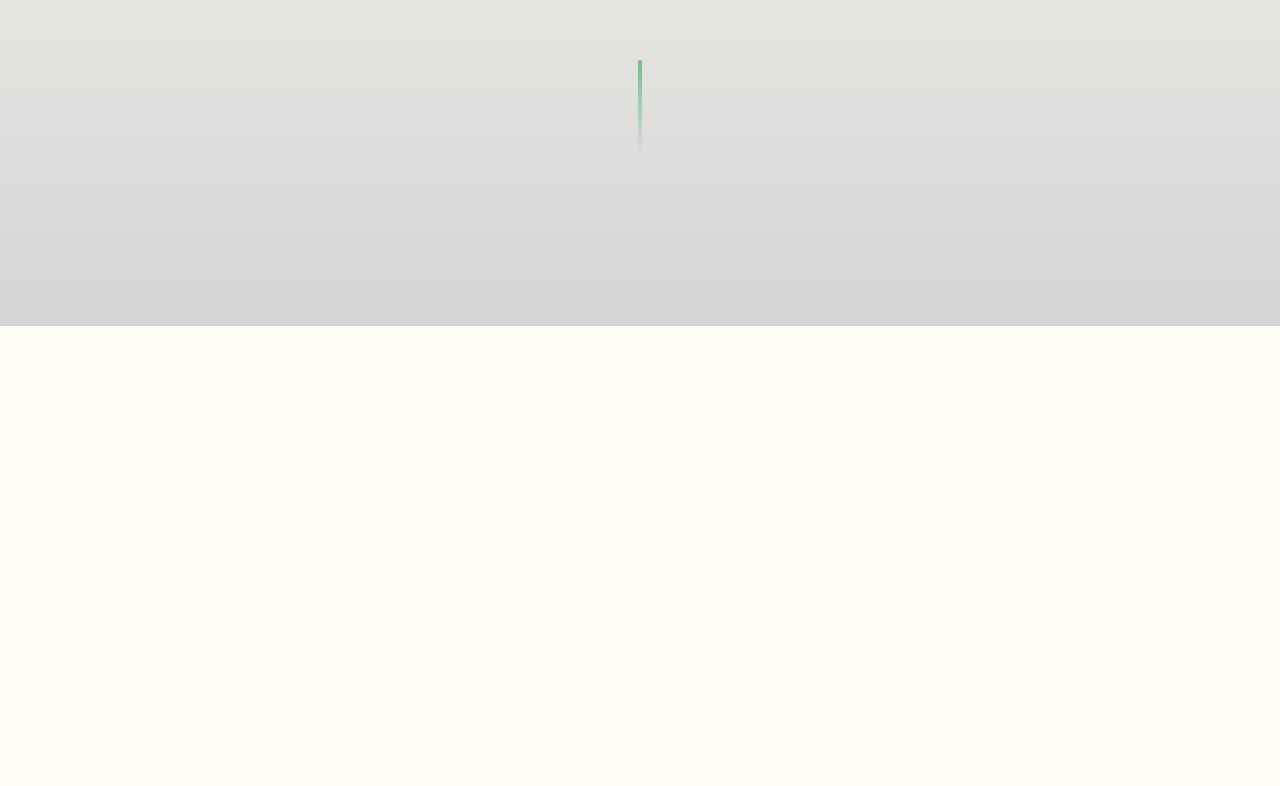
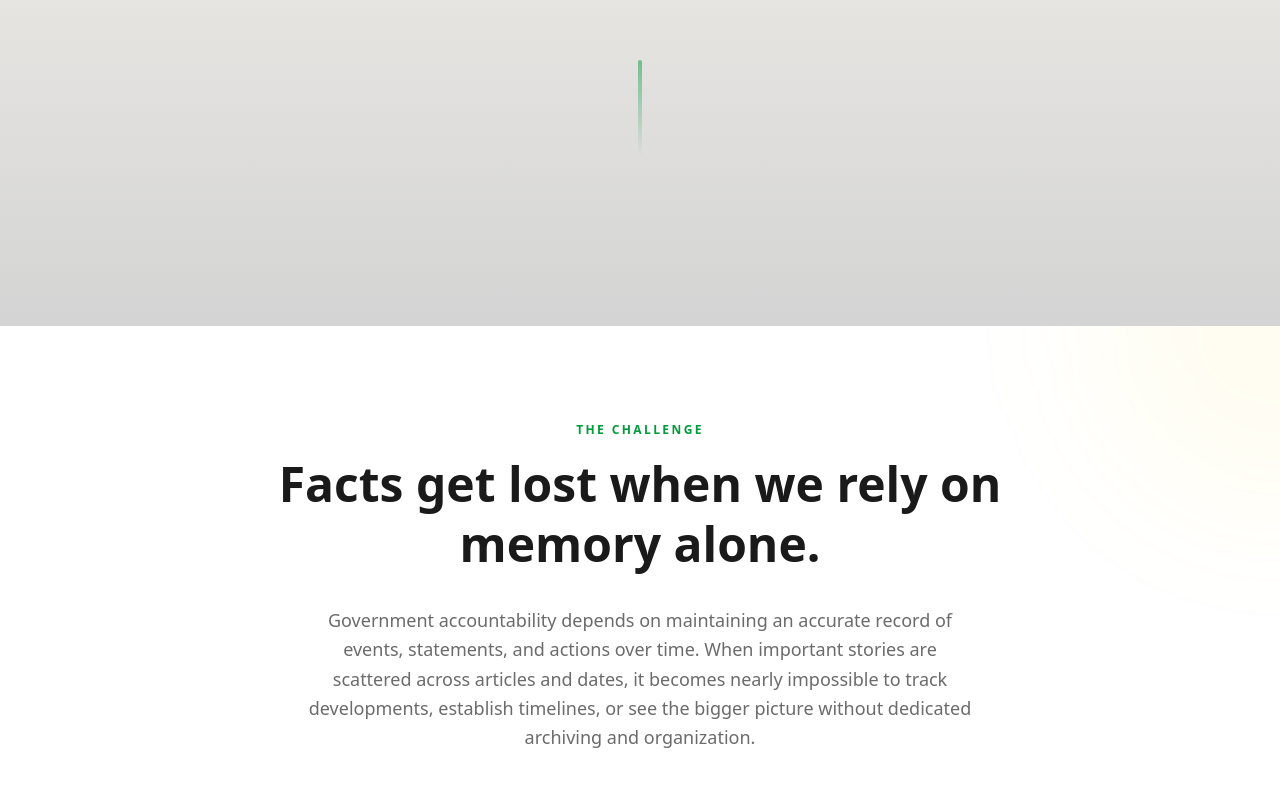
Before and after one commit to AshciR/jaccountable-frontend, a SvelteKit app: page / in a window 1280 px wide. Shown: the part 474-1260 px from the top of the page. Before the commit the page ends 800 px from the top, so only its background shows below. Built offline with nearby package versions, Linux system fonts and the light colour scheme.

Commit message:
feat: add challenge section
Added challenge section

Issues:
closes #7

```diff
--- /dev/null
+++ b/src/lib/components/features/ChallengeSection.svelte
@@ -0,0 +1,30 @@
+<script lang="ts">
+	// Challenge section describing the problem JAccountable solves
+</script>
+
+<section class="bg-surface py-24 relative overflow-hidden">
+	<!-- Decorative blur element -->
+	<div
+		class="absolute top-0 right-0 w-96 h-96 bg-secondary/5 rounded-full blur-3xl -mr-48 -mt-48"
+	></div>
+
+	<div class="max-w-4xl mx-auto px-6 text-center">
+		<!-- Section label -->
+		<span class="text-accent font-bold tracking-[0.2em] text-xs uppercase mb-4 block">
+			The Challenge
+		</span>
+
+		<!-- Heading -->
+		<h2 class="text-3xl md:text-5xl font-bold text-primary mb-8 leading-tight">
+			Facts get lost when we rely on memory alone.
+		</h2>
+
+		<!-- Body paragraph -->
+		<p class="text-lg text-neutral-500 leading-relaxed max-w-2xl mx-auto">
+			Government accountability depends on maintaining an accurate record of events, statements, and
+			actions over time. When important stories are scattered across articles and dates, it becomes
+			nearly impossible to track developments, establish timelines, or see the bigger picture
+			without dedicated archiving and organization.
+		</p>
+	</div>
+</section>
--- a/src/routes/+page.svelte
+++ b/src/routes/+page.svelte
@@ -1,5 +1,7 @@
 <script lang="ts">
 	import Hero from '$lib/components/features/Hero.svelte';
+	import ChallengeSection from '$lib/components/features/ChallengeSection.svelte';
 </script>
 
 <Hero />
+<ChallengeSection />
```
Also changed, not shown: 1 other file (tests, documents, lock files or other folders).
